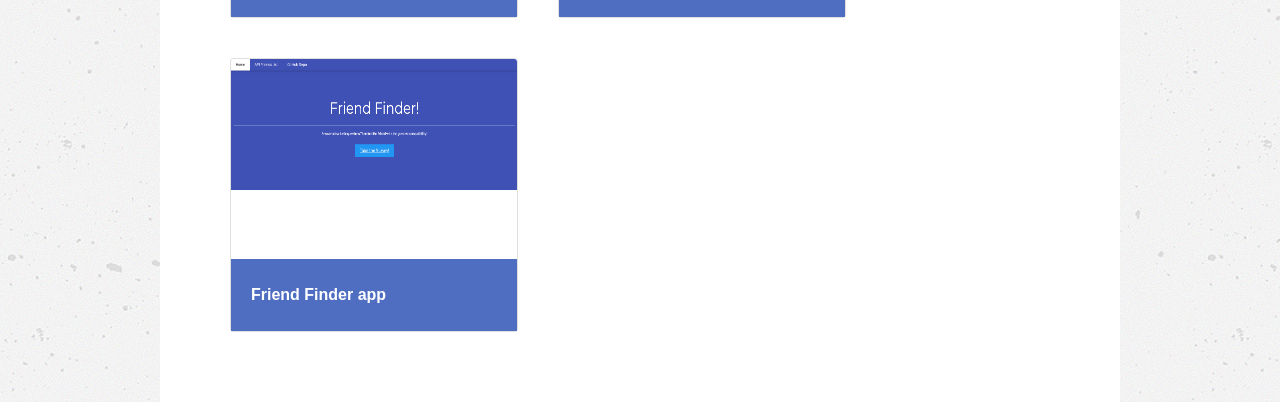
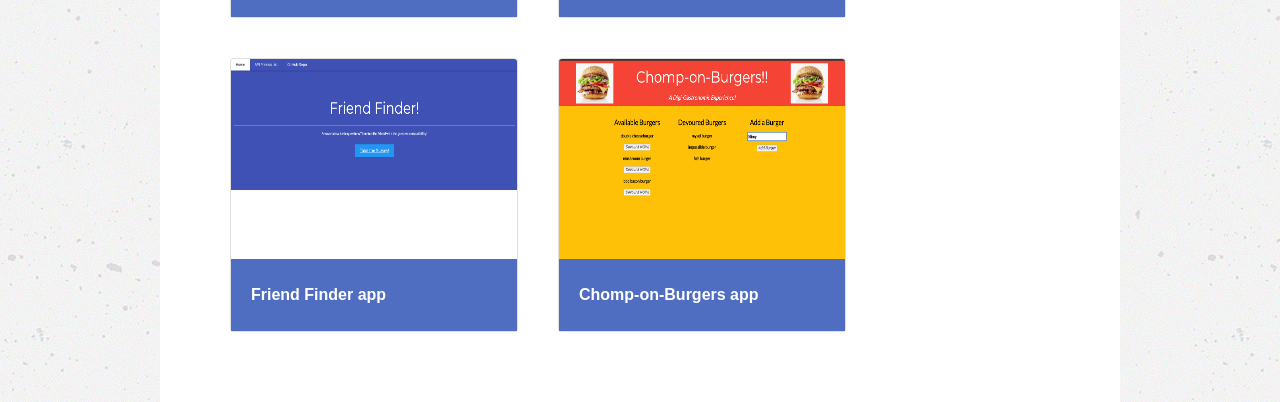
Before and after one commit to rgvegajr/Portfolio, a plain HTML site: page portfolio.html in a window 1280 px wide. Shown: the part 1504-1906 px from the top of the page. Drawn offline with nearby package versions, Linux system fonts and the light colour scheme.

Commit message:
added burger app to portfolio

```diff
--- a/portfolio.html
+++ b/portfolio.html
@@ -92,6 +92,13 @@
                     <p class="card-text"><a class="card-text" href="https://stormy-lowlands-10588.herokuapp.com/">Friend Finder app</a></p>
                 </div>
             </div>
+            <div class="card" style="width: 18rem;">
+                <img src="assets/images/burgerapp.png" class="card-img-top" alt="burger app">
+                <div class="card-body">
+                    <p class="card-text"><a class="card-text" href="https://pure-sea-39739.herokuapp.com/">Chomp-on-Burgers app</a></p>
+                </div>
+            </div>
+
 
 
 
```
Also changed, not shown: assets/images/burgerapp.png (added).
